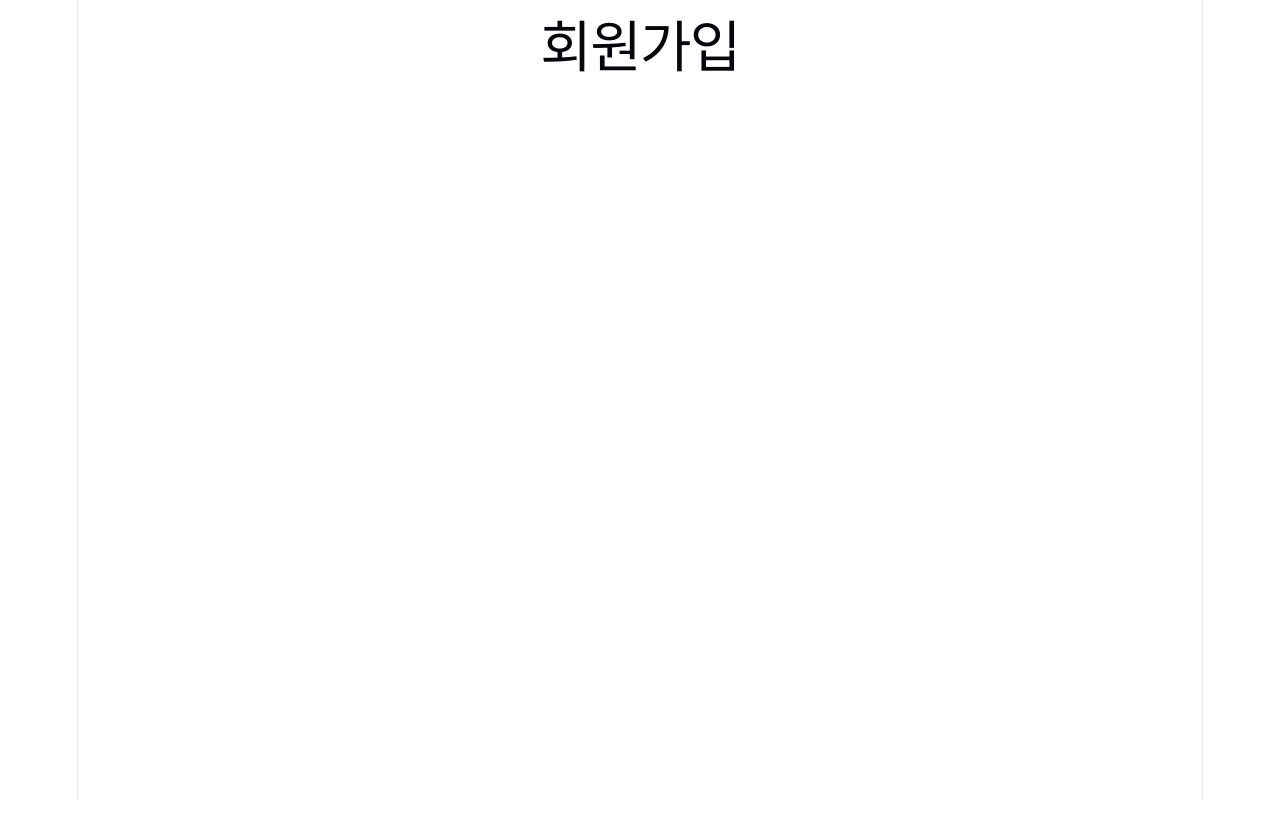
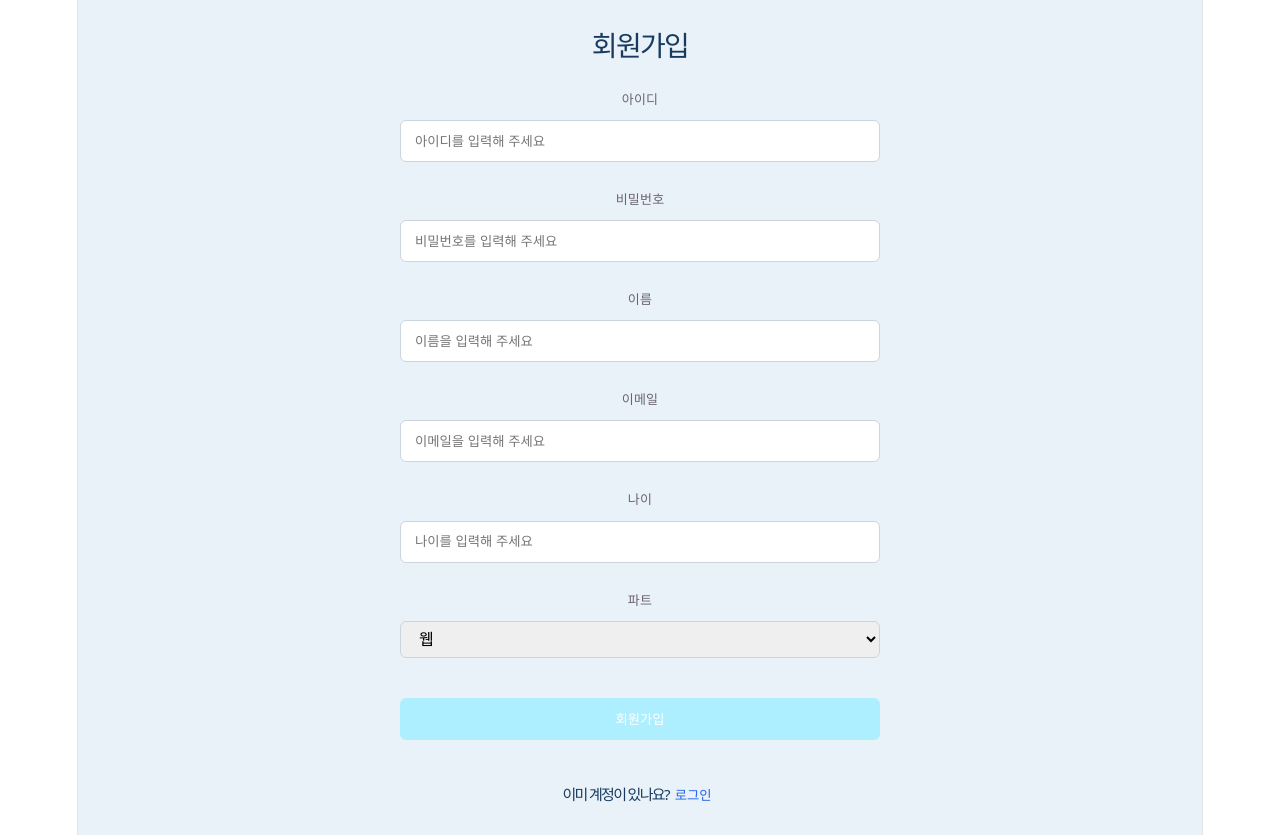
Before and after one commit to 38-lets-sopt-web/YuminKim, a React (Vite) app in the folder Week4/Homework/: page /signup in a window 1280 px wide. Before the commit the page ends 800 px from the top, so only its background shows below. Built offline with nearby package versions, Linux system fonts and the light colour scheme.

Commit message:
feat: 회원가입 페이지 UI 구현 #4

```diff
--- a/Week4/Homework/src/pages/SignupPage.tsx
+++ b/Week4/Homework/src/pages/SignupPage.tsx
@@ -1,5 +1,116 @@
+import styled from "@emotion/styled";
+import { useNavigate } from "react-router";
+
 function SignupPage() {
-  return <h1>회원가입</h1>;
+  const navigate = useNavigate();
+
+  return (
+    <PageContainer>
+      <SignupForm>
+        <Title>회원가입</Title>
+
+        <Label htmlFor="username">아이디</Label>
+        <Input id="username" placeholder="아이디를 입력해 주세요" />
+
+        <Label htmlFor="password">비밀번호</Label>
+        <Input
+          id="password"
+          type="password"
+          placeholder="비밀번호를 입력해 주세요"
+        />
+
+        <Label htmlFor="name">이름</Label>
+        <Input id="name" placeholder="이름을 입력해 주세요" />
+
+        <Label htmlFor="email">이메일</Label>
+        <Input id="email" type="email" placeholder="이메일을 입력해 주세요" />
+
+        <Label htmlFor="age">나이</Label>
+        <Input id="age" type="number" placeholder="나이를 입력해 주세요" />
+
+        <Label htmlFor="part">파트</Label>
+        <Select id="part" defaultValue="web">
+          <option value="web">웹</option>
+          <option value="server">서버</option>
+          <option value="design">디자인</option>
+        </Select>
+
+        <SignupButton type="button">회원가입</SignupButton>
+
+        <LoginText>
+          이미 계정이 있나요?
+          <LoginButton type="button" onClick={() => navigate("/login")}>
+            로그인
+          </LoginButton>
+        </LoginText>
+      </SignupForm>
+    </PageContainer>
+  );
 }
+export default SignupPage;
 
-export default SignupPage;
+const PageContainer = styled.main`
+  min-height: 100vh;
+  display: flex;
+  align-items: center;
+  justify-content: center;
+  background: #eaf2f9;
+`;
+
+const SignupForm = styled.section`
+  width: 480px;
+  display: flex;
+  flex-direction: column;
+`;
+const Title = styled.h1`
+  margin-bottom: 28px;
+  color: #173a5e;
+  font-size: 28px;
+  text-align: center;
+`;
+const Label = styled.label`
+  margin-bottom: 8px;
+  font-size: 13px;
+`;
+const Select = styled.select`
+  padding: 8px 14px;
+  border: 1px solid #cbd5e1;
+  border-radius: 6px;
+  font-size: 16px;
+  cursor: pointer;
+`;
+const LoginText = styled.h1`
+  margin-bottom: 28px;
+  color: #173a5e;
+  font-size: 15px;
+  text-align: center;
+`;
+const Input = styled.input`
+  height: 40px;
+  margin-bottom: 24px;
+  padding: 0 14px;
+  border: 1px solid #cbd5e1;
+  border-radius: 6px;
+`;
+
+const LoginButton = styled.button`
+  margin-top: 12px;
+  border: none;
+  background: transparent;
+  color: #2563eb;
+  cursor: pointer;
+`;
+
+const SignupButton = styled.button`
+  margin-top: 40px;
+  height: 42px;
+  border: none;
+  border-radius: 6px;
+  background: #aeefff;
+  color: white;
+  cursor: pointer;
+
+  &:hover {
+    background: #79ddf0;
+  }
+`;
```
